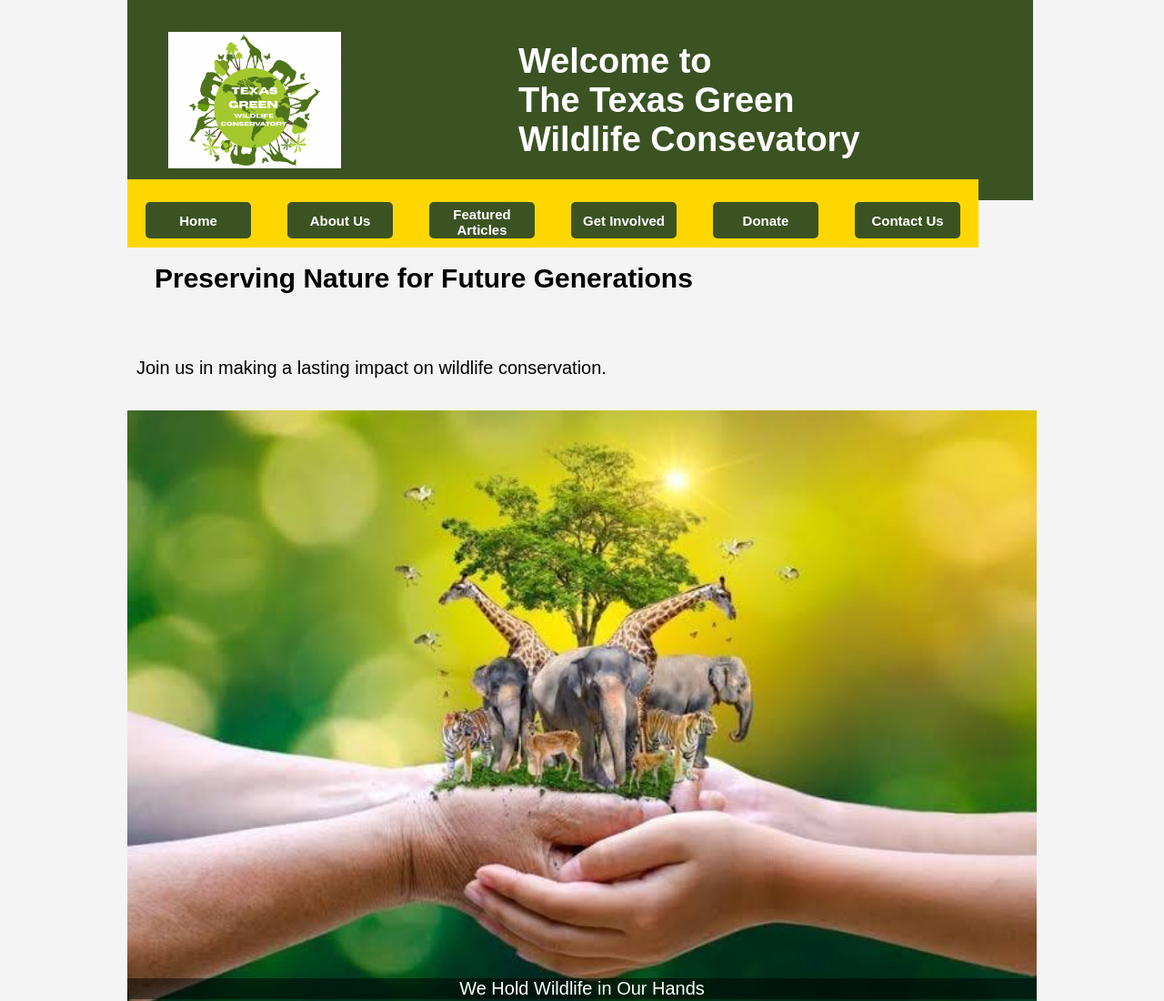
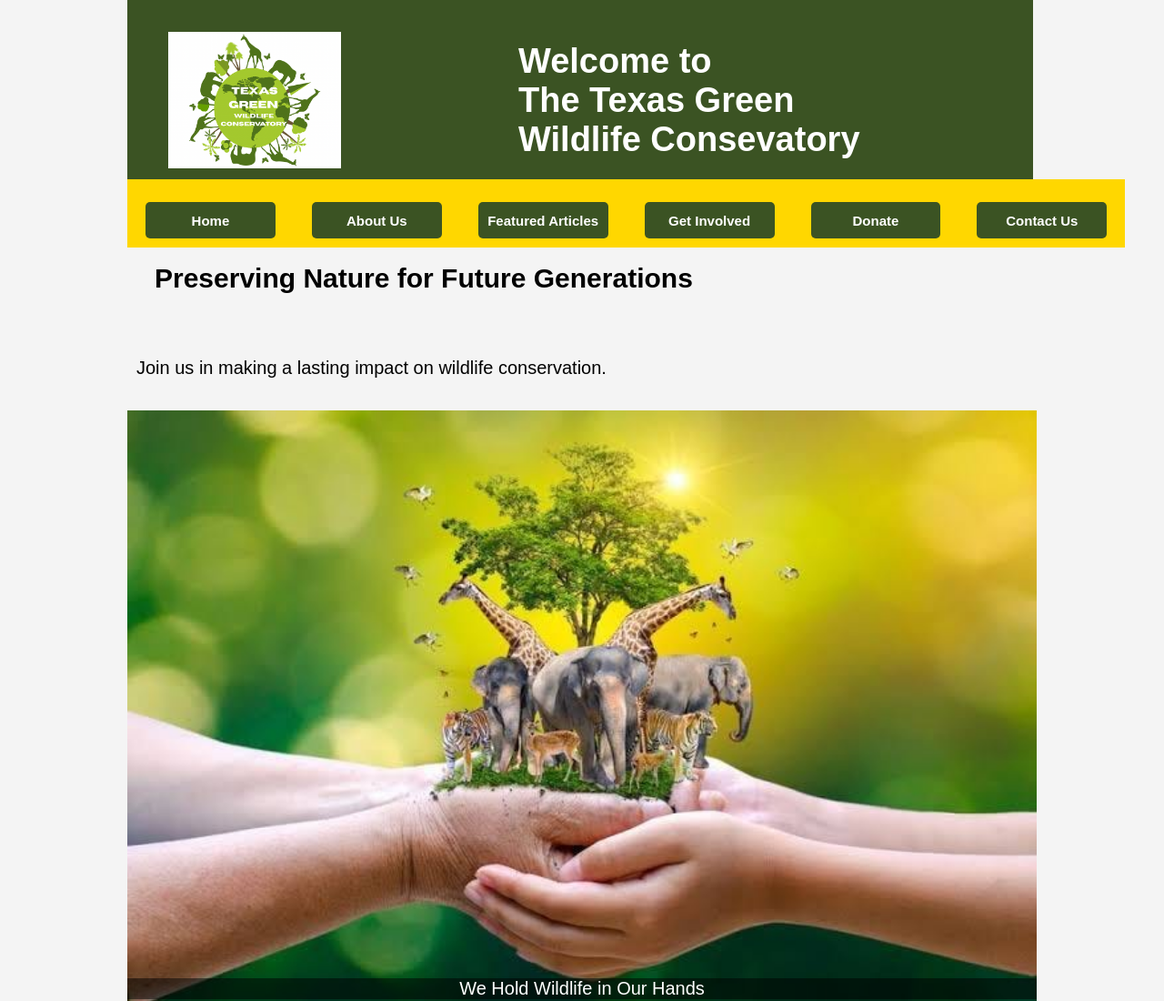
Before and after one commit to garzadebra8/Wildlife-Conservatory, a plain HTML site: page index.html in a window 1280 px wide. Shown: the top 1100 px of the page at 91% size. Drawn offline with Linux system fonts and the light colour scheme.

Commit message:
pleaseworkinJESUSname

```diff
--- a/style.css
+++ b/style.css
@@ -75,7 +75,7 @@ background-color:gold;
 	backface-visibility: visible;
 	 z-index: 1000;
 	position: fixed;
-width:70%;
+width:82.6%;
 	padding: 10px 20px;
 
 }
```
